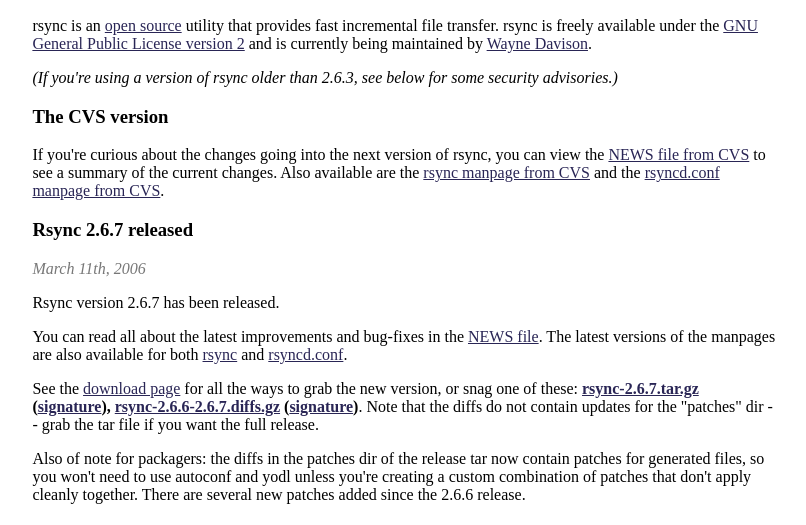
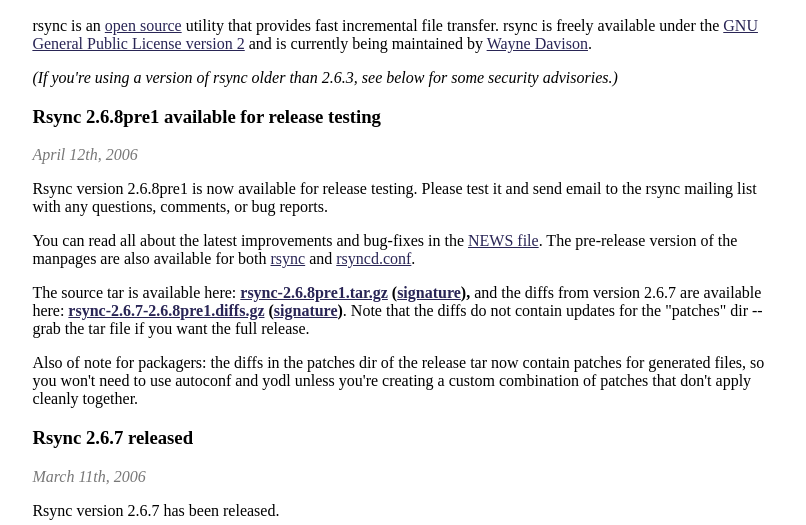
Before and after one commit to RsyncProject/rsync-web, a plain HTML site: page index.html in a window 1280 px wide. Shown: the part 269-794 px from the top of the page, without its empty margins (235-1041 px from the left). Drawn offline with nearby package versions, Linux system fonts and the light colour scheme; files that its build step writes are made by us from their sources.

Commit message:
Mention the 2.6.8pre1 release.

```diff
--- a/index.html
+++ b/index.html
@@ -15,6 +15,7 @@ License version 2</A> and is currently being maintained by
 
 <p><i>(If you're using a version of rsync older than 2.6.3, see below for some security advisories.)</i>
 
+<!--
 <h3>The CVS version</h3>
 
 <p>If you're curious about the changes going into the next version of
@@ -23,6 +24,35 @@ CVS</a> to see a summary of the current changes.  Also available are the
 <a href="/ftp/rsync/nightly/rsync.html">rsync manpage from CVS</a> and the
 <a href="/ftp/rsync/nightly/rsyncd.conf.html">rsyncd.conf manpage from
 CVS</a>.
+-->
+
+<h3>Rsync 2.6.8pre1 available for release testing</h3>
+
+<p><i style="color:#777777">April 12th, 2006</i>
+
+<p>Rsync version 2.6.8pre1 is now available for release testing. Please test it
+and send email to the rsync mailing list with any questions, comments, or bug
+reports.
+
+<p>You can read all about the latest improvements and bug-fixes in the
+<a href="/ftp/rsync/rsync-2.6.8pre1-NEWS">NEWS file</a>.
+The pre-release version of the manpages are also available for both
+<a href="/ftp/rsync/rsync.html">rsync</a> and
+<a href="/ftp/rsync/rsyncd.conf.html">rsyncd.conf</a>.
+
+<p>The source tar is available here:
+<b><a href="/ftp/rsync/rsync-2.6.8pre1.tar.gz">rsync-2.6.8pre1.tar.gz</a>
+(<a href="/ftp/rsync/rsync-2.6.8pre1.tar.gz.asc">signature</a>),</b>
+and the diffs from version 2.6.7 are available here:
+<b><a href="/ftp/rsync/rsync-2.6.7-2.6.8pre1.diffs.gz">rsync-2.6.7-2.6.8pre1.diffs.gz</a>
+(<a href="/ftp/rsync/rsync-2.6.7-2.6.8pre1.diffs.gz.asc">signature</a>)</b>.
+Note that the diffs do not contain updates for the "patches" dir -- grab the tar
+file if you want the full release.
+
+<p>Also of note for packagers: the diffs in the patches dir of the release tar
+now contain patches for generated files, so you won't need to use autoconf and
+yodl unless you're creating a custom combination of patches that don't apply
+cleanly together.
 
 <h3>Rsync 2.6.7 released</h3>
 
```
